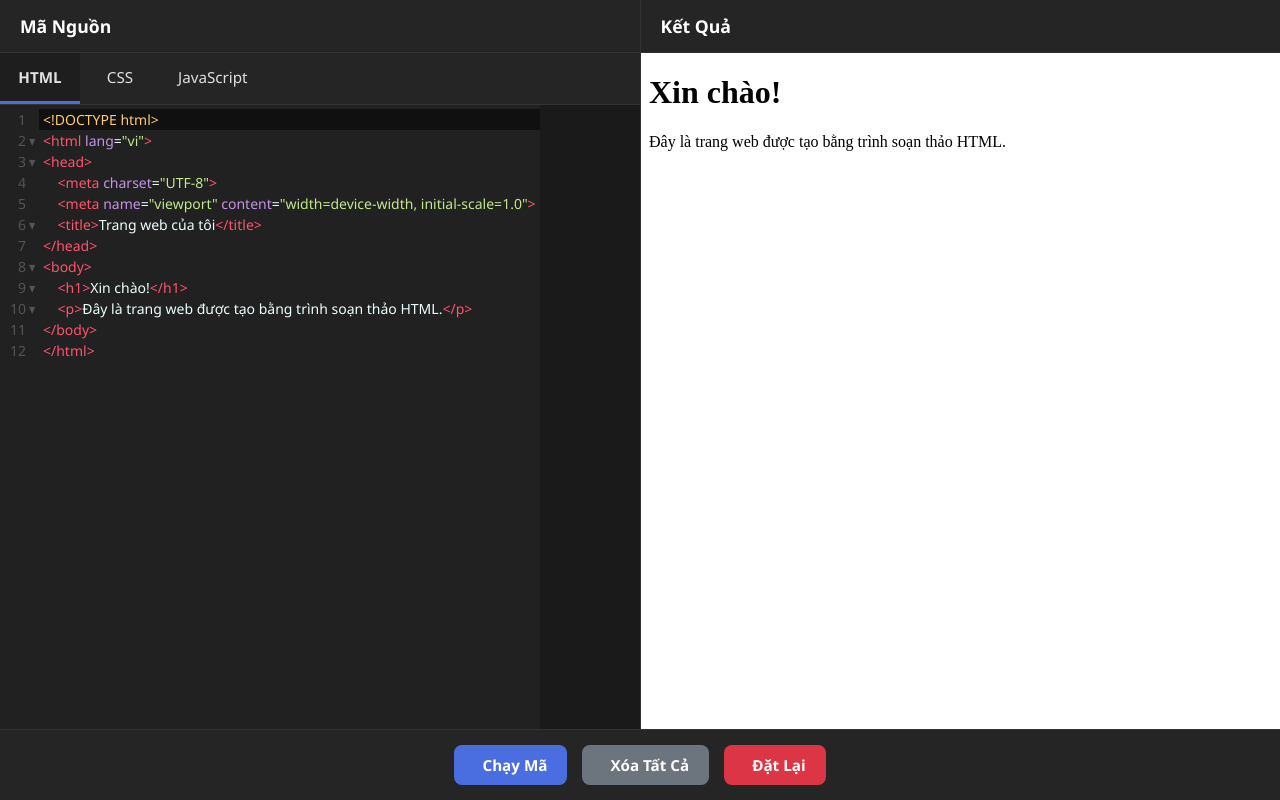
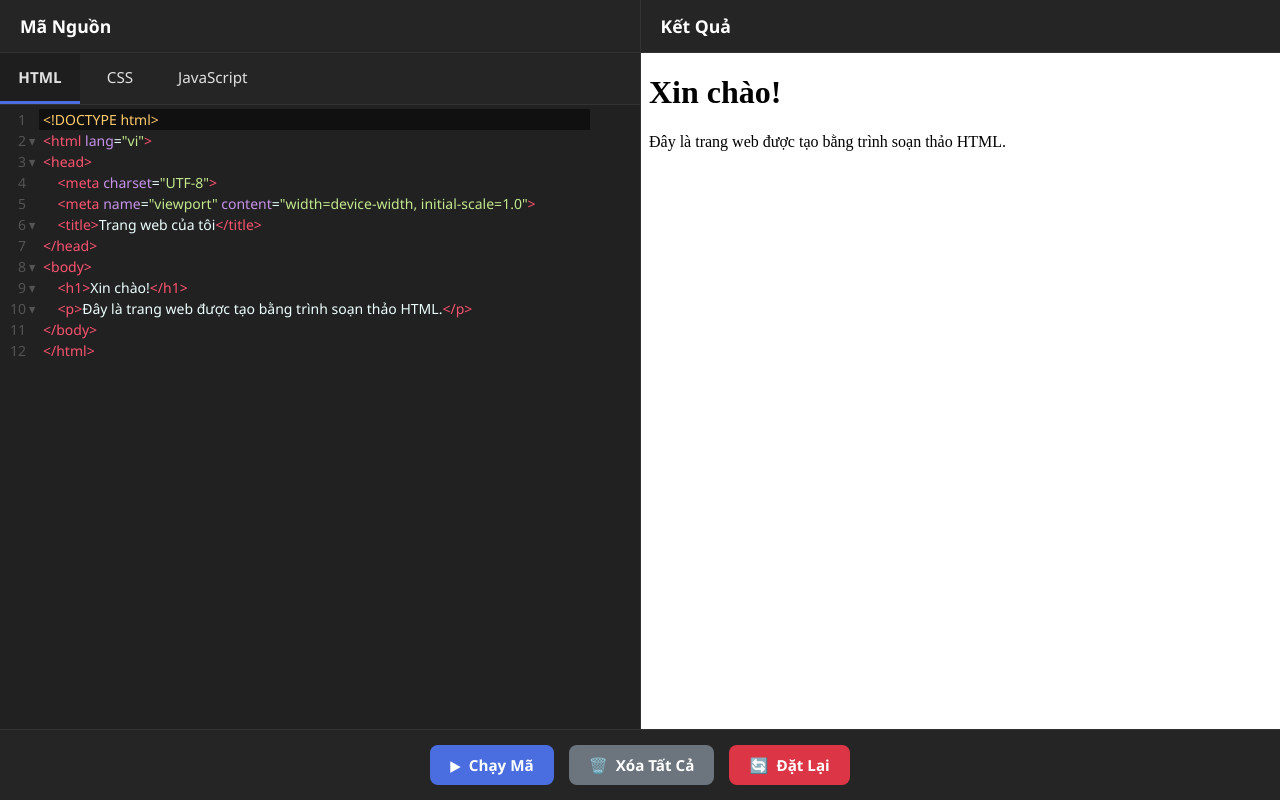
Before and after one commit to ntnhan08/html, a plain HTML site: page index.html in a window 1280 px wide. Drawn offline with nearby package versions, Linux system fonts and the light colour scheme; a script that the page names is missing.

Commit message:
Update index.html

```diff
--- a/index.html
+++ b/index.html
@@ -194,6 +194,21 @@
             height: 100%;
             font-size: 14px;
             line-height: 1.5;
+            width: 100% !important;
+            max-width: 100% !important;
+        }
+
+        .CodeMirror-scroll {
+            width: 100% !important;
+            max-width: 100% !important;
+        }
+
+        .CodeMirror-lines {
+            width: 100% !important;
+        }
+
+        .CodeMirror-line {
+            width: 100% !important;
         }
 
         .CodeMirror-lint-mark-error {
@@ -532,13 +547,13 @@
 
         <div class="button-container">
             <button class="run-btn" id="run-btn">
-                <span></span> Chạy Mã
+                <span>▶</span> Chạy Mã
             </button>
             <button class="clear-btn" id="clear-btn">
-                <span></span> Xóa Tất Cả
+                <span>🗑️</span> Xóa Tất Cả
             </button>
             <button class="reset-btn" id="reset-btn">
-                <span></span> Đặt Lại
+                <span>🔄</span> Đặt Lại
             </button>
         </div>
     </div>
```
